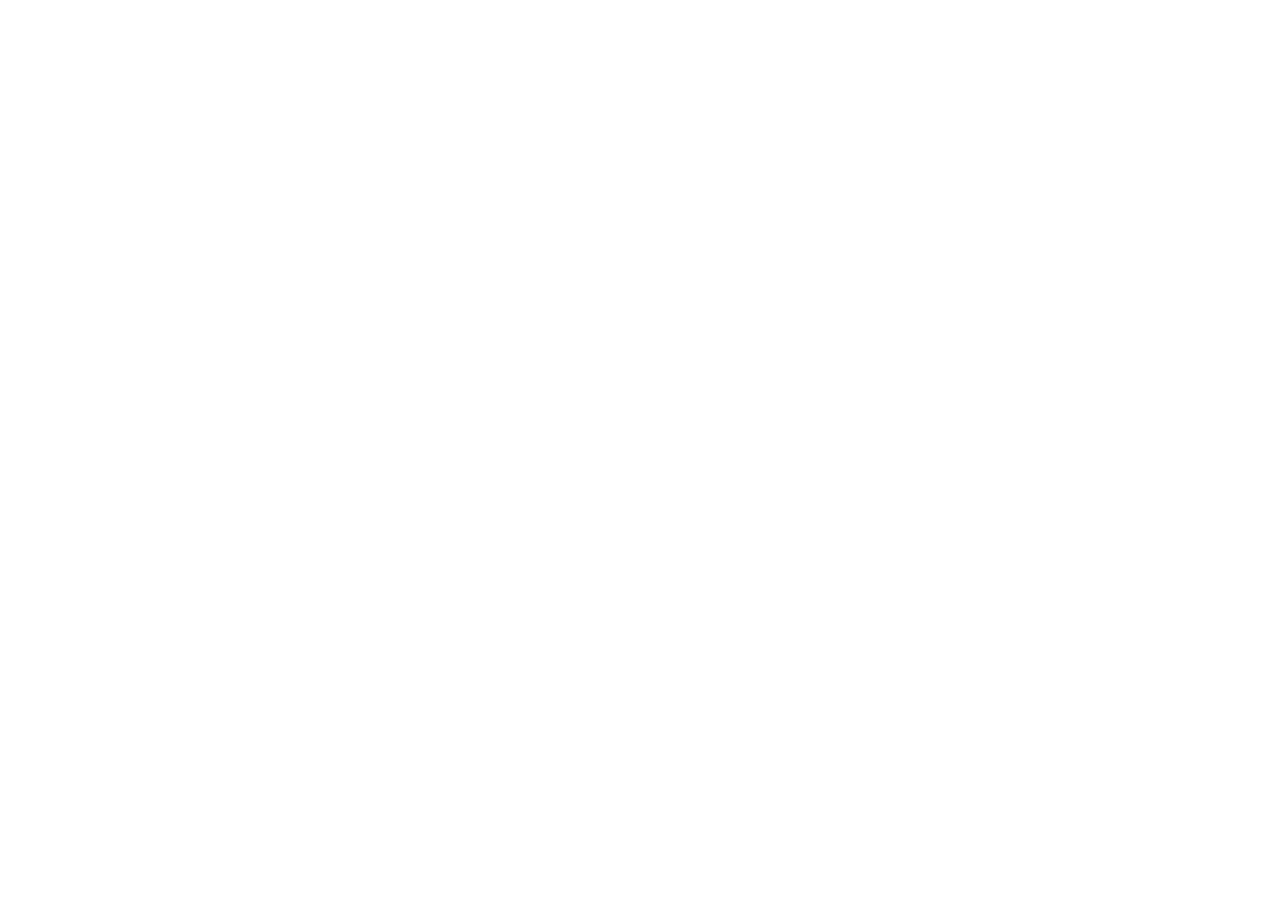
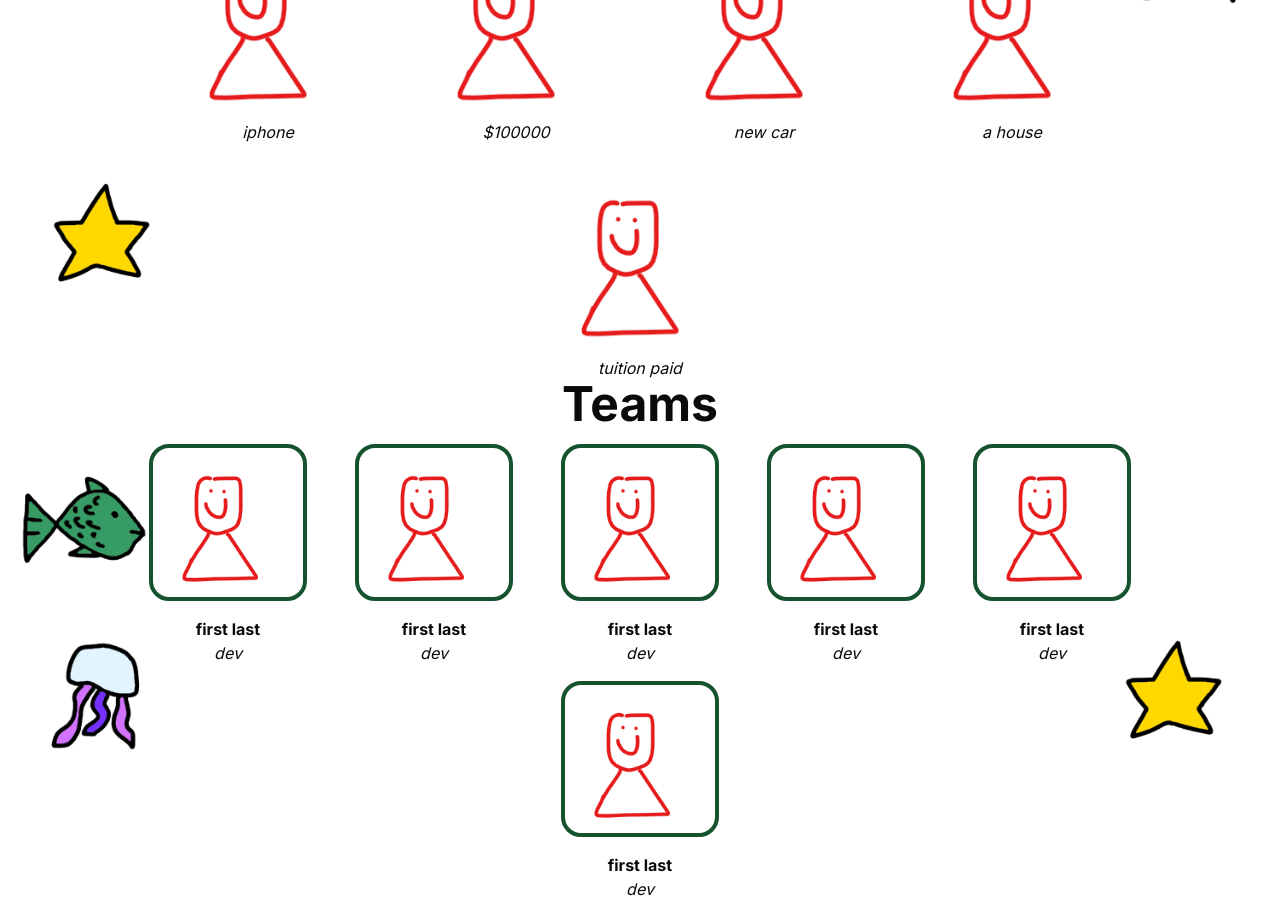
Before and after one commit to bryanmax9/beachhacks2025, a Next.js app: page / in a window 1280 px wide. Shown: the part 2700-3601 px from the top of the page. Before the commit the page ends 2560 px from the top, so only its background shows below. Built offline with nearby package versions, Linux system fonts and the light colour scheme; a web font is replaced by a local one.

Commit message:
merged landing and prizes

```diff
--- a/src/app/(landing)/_components/teams.tsx
+++ b/src/app/(landing)/_components/teams.tsx
@@ -1,9 +1,47 @@
 import TeamWidget from "./team_widget"
 import pfp from "../_images/profilepic.png"
+import green_fish from "../../../../public/green_fish.png"
+import Image from "next/image"
+import star_fish from "../../../../public/star_fish.png"
+import jelly_fish from "../../../../public/jellyfish.png"
 export default function TeamsComponent() {
     return(
-        <div className="flex flex-wrap gap-x-16 gap-y-10 justify-center align-center items-center mt-1">
-            <TeamWidget name="first last" role="dev" image={pfp}/>
+        <div className="relative">
+            <h1 className="font-bold text-5xl text-center">Teams</h1>
+            <div className="md:w-32 w-24 md:h-32 h-24 absolute z-10 bottom-36 md:right-10 right-5">
+            <Image
+            src={star_fish}
+            alt="star_fish"
+            layout="fill"
+            objectFit="fill"
+            />
+            </div>
+            <div className="md:w-32 w-24 md:h-32 h-24 absolute z-10 md:bottom-36 bottom-[-150px] md:left-10 left-5">
+            <Image
+            src={jelly_fish}
+            alt="jelly_fish"
+            layout="fill"
+            objectFit="fill"
+            />
+            </div>
+
+            <div className="md:w-32 w-24 md:h-32 h-24 absolute z-10 md:top-20 top-80 md:left-5 left-2">
+            <Image
+            src={green_fish}
+            alt="green_fish"
+            layout="fill"
+            objectFit="fill"
+            />
+            </div>
+
+            <div className="flex flex-wrap md:px-28  align-middle items-center justify-center md:flex-row flex-col md:gap-x-14 gap-y-5 mt-5">
+                <TeamWidget name="first last" role="dev" image={pfp}/>
+                <TeamWidget name="first last" role="dev" image={pfp}/>
+                <TeamWidget name="first last" role="dev" image={pfp}/>
+                <TeamWidget name="first last" role="dev" image={pfp}/>
+                <TeamWidget name="first last" role="dev" image={pfp}/>
+                <TeamWidget name="first last" role="dev" image={pfp}/>
+            </div>
         </div>
     )
 }
--- a/src/app/(landing)/page.tsx
+++ b/src/app/(landing)/page.tsx
@@ -1,11 +1,14 @@
 import Hero from "@/app/(landing)/_components/hero";
+import Prizes from "./_components/prizes";
+import Teams from "./_components/teams";
 export default function Home() {
   return (
     <div>
       <Hero />
       <div className="h-[200vh] flex items-center justify-center text-lg">
-        Scroll down to see the navbar change!
       </div>
+      <Prizes/>
+      <Teams/>
     </div>
   );
 }
```
Also changed, not shown: public/green_fish.png (added), public/jellyfish.png (added).
